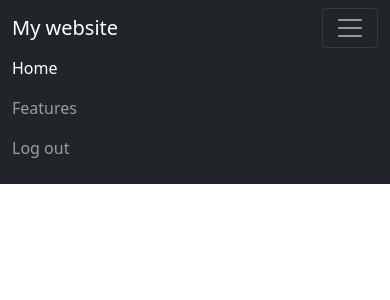
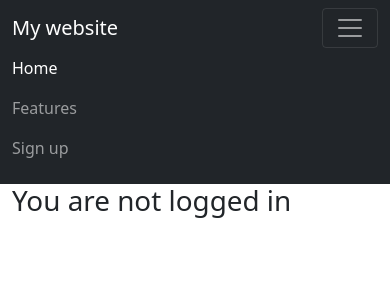
Before and after one commit to Banence/Testlogin_mac, a PHP site: page /Testlogin_mac/ in a window 390 px wide, after a click that opens the changed part. Shown: the top 300 px of the page. Run offline with PHP 8.4, Linux system fonts and the light colour scheme.

Commit message:
Added a responsive home page based on whether the user is logged in

```diff
--- a/TestWebsite/index.php
+++ b/TestWebsite/index.php
@@ -1,9 +1,7 @@
 <?php
-
 session_start();
 
 if (isset($_SESSION["user_id"])) {
-
     $mysqli = require __DIR__ . "/database.php";
 
     $sql = "SELECT * FROM user
@@ -13,8 +11,8 @@ if (isset($_SESSION["user_id"])) {
 
     $user = $result->fetch_assoc();
 }
+?>
 
-?>
 <!DOCTYPE html>
 <html>
 <head>
@@ -38,13 +36,25 @@ if (isset($_SESSION["user_id"])) {
           <a class="nav-link" href="#">Features</a>
         </li>
         <li class="nav-item">
-          <a class="nav-link" href="Logout.php">Log out</a>
+          <?php if(isset($_SESSION["user_id"])) : ?>
+            <a class="nav-link" href="Logout.php">Log out</a>
+          <?php else: ?>
+            <a class="nav-link" href="signup.php">Sign up</a>
+          <?php endif; ?>
         </li>
       </ul>
     </div>
   </div>
 </nav>
 
-    <script src="https://cdn.jsdelivr.net/npm/bootstrap@5.0.2/dist/js/bootstrap.bundle.min.js" integrity="sha384-MrcW6ZMFYlzcLA8Nl+NtUVF0sA7MsXsP1UyJoMp4YLEuNSfAP+JcXn/tWtIaxVXM" crossorigin="anonymous"></script>
+<div class="container">
+  <?php if(isset($_SESSION["user_id"])) : ?>
+    <h1>Hello, <?php echo $user["name"] ?></h1>
+  <?php else : ?>
+    <h1>You are not logged in</h1>
+  <?php endif; ?>
+</div>
+
+<script src="https://cdn.jsdelivr.net/npm/bootstrap@5.0.2/dist/js/bootstrap.bundle.min.js" integrity="sha384-MrcW6ZMFYlzcLA8Nl+NtUVF0sA7MsXsP1UyJoMp4YLEuNSfAP+JcXn/tWtIaxVXM" crossorigin="anonymous"></script>
 </body>
 </html>
--- a/TestWebsite/login.php
+++ b/TestWebsite/login.php
@@ -25,6 +25,7 @@ if ($_SERVER["REQUEST_METHOD"] === "POST") {
             $_SESSION["user_id"] = $user["id"];
 
             header("Location: index.php");
+
             exit;
         }
     }
--- a/TestWebsite/send-password-reset.php
+++ b/TestWebsite/send-password-reset.php
@@ -30,7 +30,7 @@ if ($mysqli->affected_rows) {
     $mail->Subject = "Password Reset";
     $mail->Body = <<<END
 
-    Click <a href="http://localhost/Testwebsite/reset-password.php?token=$token">here</a>
+    Click <a href="http://localhost/Testlogin_mac/Testwebsite/reset-password.php?token=$token">here</a>
     to reset your password.
 
     END;
```
Also changed, not shown: 1 other file.
